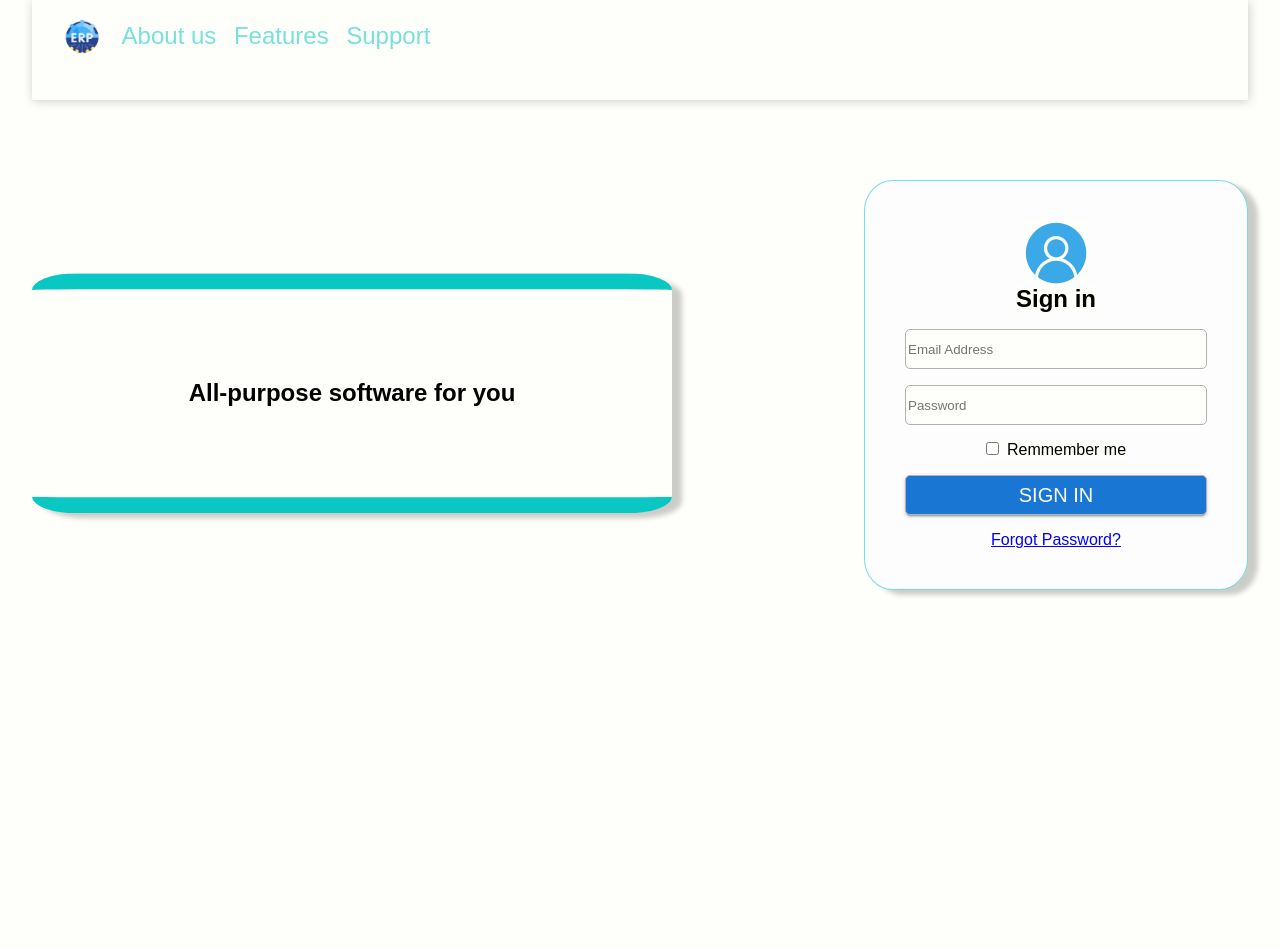
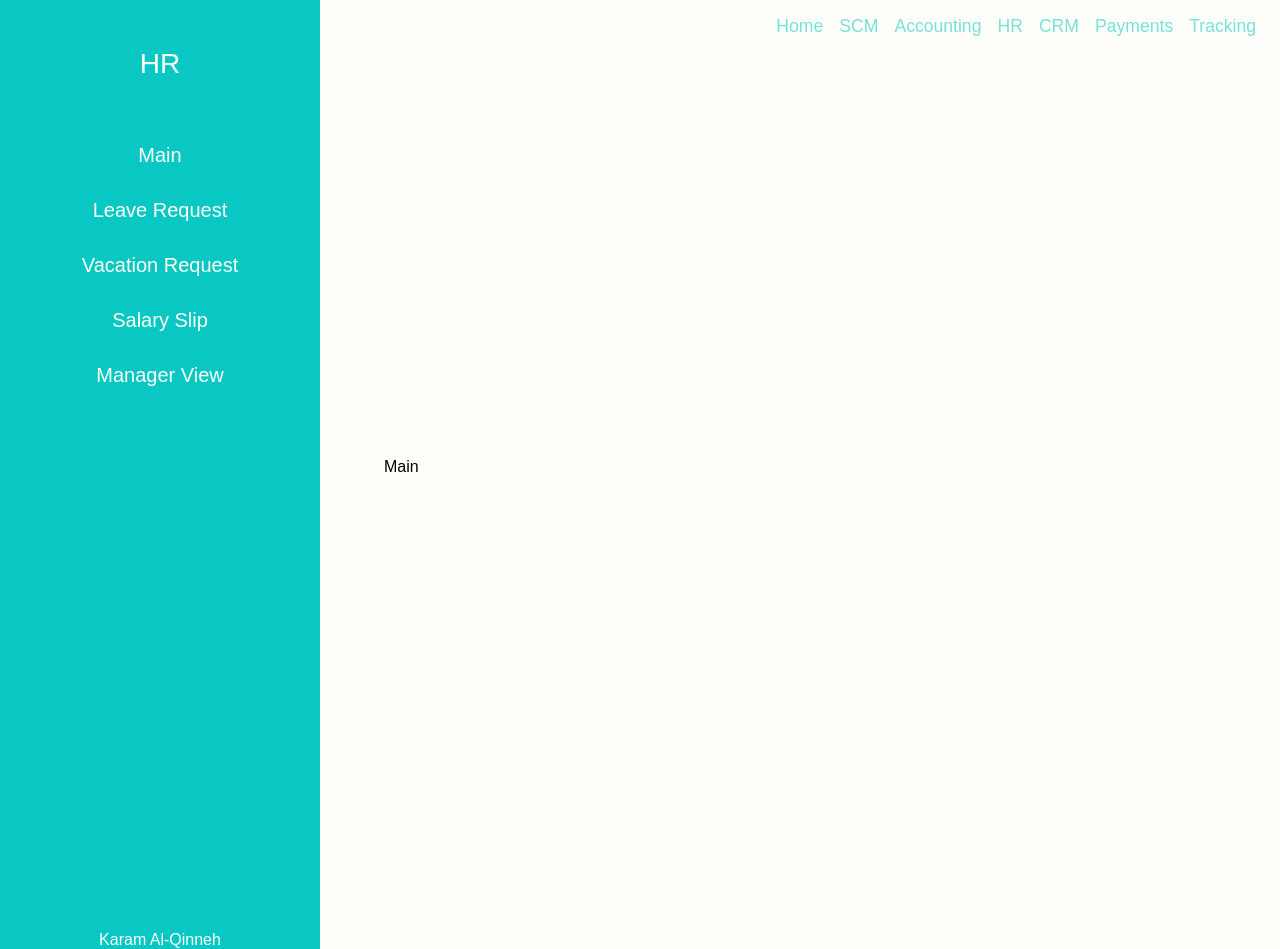
Before and after one commit to karamalqinneh/ERP-system, a React (Create React App) app: page /hr in a window 1280 px wide. Before the commit the page ends 800 px from the top, so only its background shows below. Built offline with nearby package versions, Linux system fonts and the light colour scheme; a web font is replaced by a local one.

Commit message:
added the Leave Request component

```diff
--- a/src/App.js
+++ b/src/App.js
@@ -1,6 +1,7 @@
 import Home from "./components/home/home";
 import { BrowserRouter, Routes, Route } from "react-router-dom";
 import Signin from "./components/auth/login";
+import HR from "./components/HR/HR";
 
 function App() {
   return (
@@ -10,7 +11,7 @@ function App() {
           <Route path="/" element={<Home />} />
           <Route path="/home/*" element={<Home />} />
           <Route path="/scm/*" element={<Home />} />
-          <Route path="/hr/*" element={<Home />} />
+          <Route path="/hr/*" element={<HR />} />
           <Route path="/crm/*" element={<Home />} />
           <Route path="/accounting/*" element={<Home />} />
           <Route path="/payments/*" element={<Home />} />
--- a/src/UI/card.js
+++ b/src/UI/card.js
@@ -3,13 +3,13 @@ import styled from "styled-components";
 const BaseCard = styled.div`
   padding: 2.5rem;
   border: 1px solid rgba(9, 200, 195, 0.55);
-  border-radius: 7.5%;
+  border-radius: 5%;
   box-shadow: 10px 5px 5px rgba(0, 0, 0, 0.2);
   background: #fdfdfd;
 `;
 
 function Card(props) {
-  return <BaseCard>{props.children}</BaseCard>;
+  return <BaseCard className={props.className}>{props.children}</BaseCard>;
 }
 
 export default Card;
--- a/src/UI/headers/inner-headers.js
+++ b/src/UI/headers/inner-headers.js
@@ -2,13 +2,12 @@ import styled from "styled-components";
 
 const Navbar = styled.nav`
   color: #09c8c3;
-`;
-
-const Container = styled.div`
   display: flex;
   justify-content: flex-end;
   padding: 1rem;
 `;
+
+// const Container = styled.div``;
 
 const Nav = styled.a`
   justify-content: flex-end;
@@ -21,11 +20,9 @@ const Nav = styled.a`
   font-size: 1.1rem;
 `;
 
-function InnerHeader() {
+function InnerHeader(props) {
   return (
-    <>
-      <Navbar>
-        <Container>
+    <Navbar className={props.className}>
       <Nav href="/home">Home</Nav>
       <Nav href="/scm">SCM</Nav>
       <Nav href="/accounting">Accounting</Nav>
@@ -33,9 +30,7 @@ function InnerHeader() {
       <Nav href="/crm">CRM</Nav>
       <Nav href="/payments">Payments</Nav>
       <Nav href="/tracking">Tracking</Nav>
-        </Container>
     </Navbar>
-    </>
   );
 }
 
--- a/src/UI/side-bar/sideBar.js
+++ b/src/UI/side-bar/sideBar.js
@@ -1,22 +1,23 @@
 import styled from "styled-components";
 
 const SideContainer = styled.div`
-  width: 30vw;
+  width: 25vw;
   height: 100vh;
   background-color: rgb(9, 200, 195);
-  position: fixed;
-  top: 0;
-  left: 0;
+
   color: #fefefa;
 `;
+// position: fixed;
+// top: 0;
+// left: 0;
 
 const TabsContainer = styled.div`
   display: flex;
   flex-direction: column;
   align-items: center;
   background-color: rgb(9, 200, 195);
-  height: 100%;
 `;
+// height: 100%;
 
 const TabName = styled.div`
   background-color: rgb(9, 200, 195);
@@ -48,8 +49,8 @@ function SideBar(props) {
     <SubTabs onClick={ele.actionName}>{ele.tabName}</SubTabs>
   ));
   return (
-    <SideContainer>
-      <TabName>TAB</TabName>
+    <SideContainer className={props.className}>
+      <TabName>{props.tabName}</TabName>
       <TabsContainer>
         {tabs}
         <Footer>Karam Al-Qinneh</Footer>
--- /dev/null
+++ b/src/components/HR/HR.js
@@ -0,0 +1,93 @@
+import styled from "styled-components";
+import SideBar from "../../UI/side-bar/sideBar";
+import InnerHeader from "../../UI/headers/inner-headers";
+import { useState, useReducer } from "react";
+import LeaveRequestMain from "./leave-request/leaveRequestMain";
+
+const Section = styled.section`
+  display: grid;
+  grid-template-rows: auto 10vh 1fr 10vh;
+  grid-template-columns: auto 5vw 1fr 1fr 5vw;
+  justify-content: center;
+  align-items: center;
+  width: 100%;
+  height: 100%;
+`;
+
+const StyledSideBar = styled(SideBar)`
+  grid-area: 1 / 1 / 5 / 2;
+`;
+
+const StyledInnerHeader = styled(InnerHeader)`
+  grid-area: 1 / 4 / 2 / 6;
+`;
+const Div = styled.div`
+  grid-area: 3 / 3 / 5 / 5;
+`;
+
+const initialState = <Div>Main</Div>;
+
+const reducer = (state, action) => {
+  switch (action.type) {
+    case "LEAVE":
+      return (
+        <Div>
+          <LeaveRequestMain />
+        </Div>
+      );
+    case "VACATION":
+      return <Div>Vacation</Div>;
+    case "SALARY":
+      return <Div>Salary</Div>;
+    case "MANAGER":
+      return <Div>Manager</Div>;
+    default:
+      return initialState;
+  }
+};
+
+function HR() {
+  const [state, dispatch] = useReducer(reducer, initialState);
+
+  const data = [
+    {
+      tabName: "Main",
+      actionName: () => {
+        dispatch({ type: "MAIN" });
+      },
+    },
+    {
+      tabName: "Leave Request",
+      actionName: () => {
+        dispatch({ type: "LEAVE" });
+      },
+    },
+    {
+      tabName: "Vacation Request",
+      actionName: () => {
+        dispatch({ type: "VACATION" });
+      },
+    },
+    {
+      tabName: "Salary Slip",
+      actionName: () => {
+        dispatch({ type: "SALARY" });
+      },
+    },
+    {
+      tabName: "Manager View",
+      actionName: () => {
+        dispatch({ type: "MANAGER" });
+      },
+    },
+  ];
+  return (
+    <Section>
+      <StyledInnerHeader></StyledInnerHeader>
+      <StyledSideBar tabsData={data} tabName="HR"></StyledSideBar>
+      {state}
+    </Section>
+  );
+}
+
+export default HR;
--- /dev/null
+++ b/src/components/HR/leave-request/leaveRequestMain.js
@@ -0,0 +1,102 @@
+import styled from "styled-components";
+import Card from "../../../UI/card";
+import VacationBalance from "../vaction-request/vacationBalance";
+
+const Container = styled(Card)`
+  display: flex;
+  flex-direction: column;
+  justify-content: center;
+  align-items: center;
+  width: 60vw;
+  height: 70vh;
+`;
+
+const Form = styled.form`
+  width: 100%;
+  margin-top: 1.5rem;
+  display: flex;
+  flex-direction: column;
+  justify-content: center;
+  align-items: center;
+  color: rgb(9, 200, 195);
+`;
+
+const FormContainer = styled.div`
+  width: 100%;
+  height: 35vh;
+  margin-bottom: 1.5rem;
+  display: flex;
+  flex-direction: row;
+  justify-content: space-evenly;
+  align-items: center;
+`;
+
+const InputsContainer = styled.div`
+  display: flex;
+  flex-direction: column;
+`;
+
+const Button = styled.button`
+  height: 2.5rem;
+  width: 70%;
+  margin-top: 1rem;
+  border: 1px solid #b3b3b3;
+  border-radius: 5px;
+  font-size: 1.25rem;
+  cursor: pointer;
+  text-transform: uppercase;
+  background-color: rgb(9, 200, 195);
+  box-shadow: 0px 3px 1px -2px rgb(0 0 0 / 20%),
+    0px 2px 2px 0px rgb(0 0 0 / 14%), 0px 1px 5px 0px rgb(0 0 0 / 12%);
+  color: #fefefa;
+`;
+
+const Input = styled.input`
+  height: 3rem;
+  width: 22.5vw;
+  border: 1px solid #b3b3b3;
+  border-radius: 5px;
+  font-size: 1.25rem;
+  text-align: center;
+  color: rgb(9, 200, 195);
+`;
+
+function LeaveRequestMain(props) {
+  return (
+    <Container>
+      <VacationBalance />
+      <Form>
+        <FormContainer>
+          <div>
+            <label style={{ display: "block", marginTop: "1rem" }}>Date:</label>
+            <Input type="date" style={{ height: "12rem" }} />
+          </div>
+          <InputsContainer>
+            <div>
+              <label style={{ display: "block", marginTop: "1rem" }}>
+                Start Time:
+              </label>
+              <Input type="time" />
+            </div>
+            <div>
+              <label style={{ display: "block", marginTop: "1rem" }}>
+                End Time:
+              </label>
+              <Input type="time" />
+            </div>
+            <div>
+              <Input
+                type="text"
+                placeholder="Comments"
+                style={{ marginTop: "1rem" }}
+              />
+            </div>
+          </InputsContainer>
+        </FormContainer>
+        <Button type="submit">Submit</Button>
+      </Form>
+    </Container>
+  );
+}
+
+export default LeaveRequestMain;
--- /dev/null
+++ b/src/components/HR/vaction-request/vacationBalance.js
@@ -0,0 +1,16 @@
+import styled from "styled-components";
+
+const Div = styled.div`
+  color: rgb(9, 200, 195);
+  width: 100%;
+  height: 3vh;
+  font-size: 1rem;
+  text-align: center;
+`;
+
+function VacationBalance() {
+  let amount = 12.34;
+  return <Div>Vacation Balance: {amount}</Div>;
+}
+
+export default VacationBalance;
```
Lines whose indentation alone changed are shown as unchanged.
